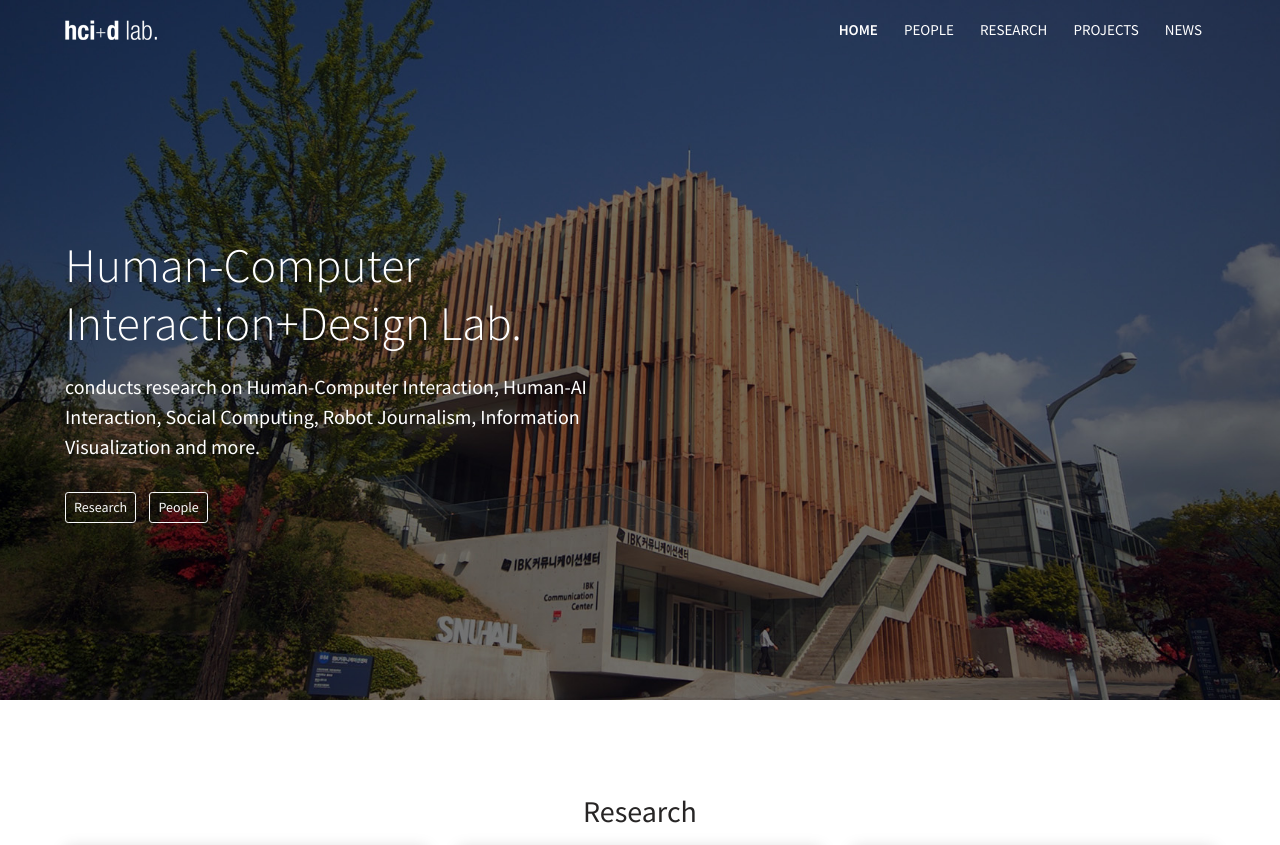
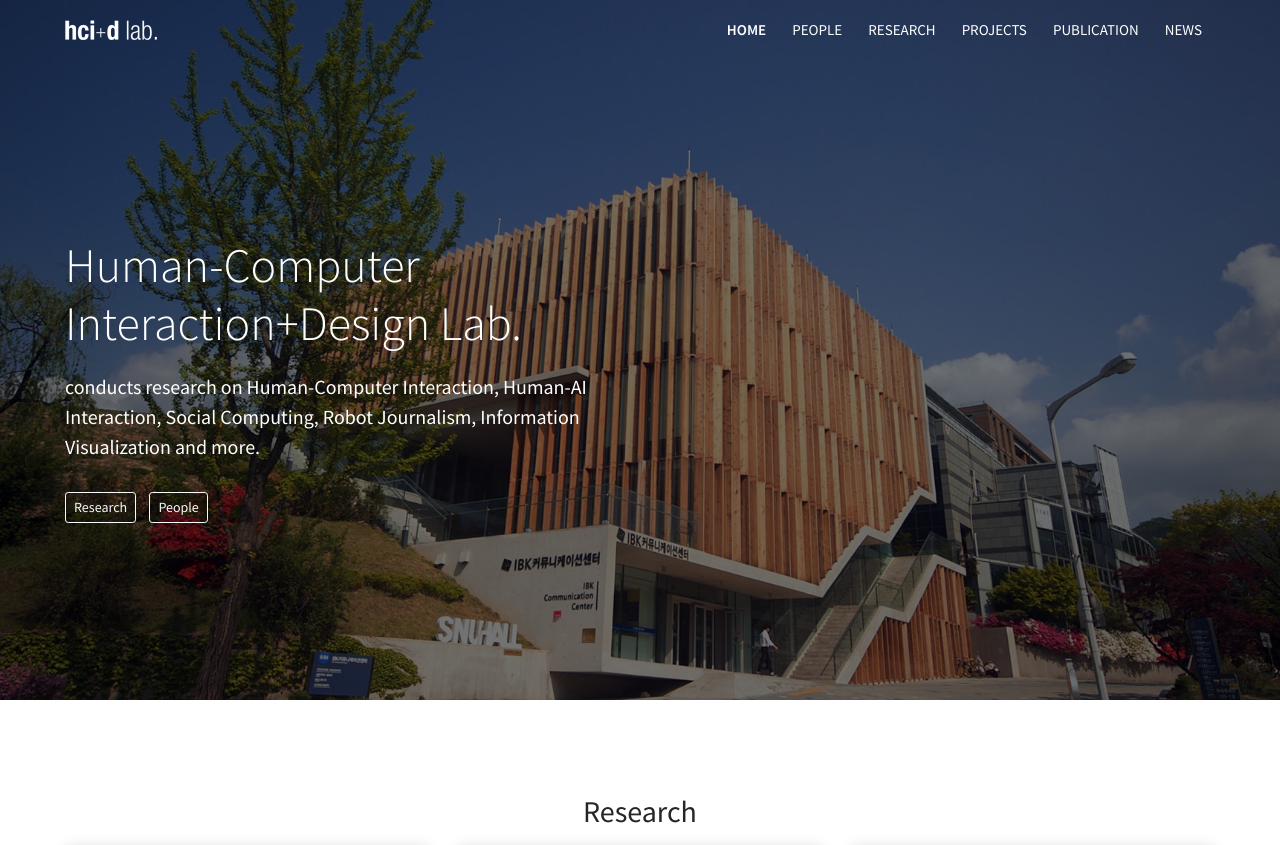
Before and after one commit to monot/hcid-home-2022, a Jekyll site: the page built from pages/home.md, in a window 1280 px wide. Shown: the top 845 px of the page. Built offline with Jekyll 4.4.1, drawn with Linux system fonts in a browser that asks for light colours; grey boxes are pictures that could not be loaded.

Commit message:
Add publication menu

```diff
--- a/_data/menu.yml
+++ b/_data/menu.yml
@@ -16,6 +16,9 @@ main:
       - name: "Branding"
         url: /services/branding/
   - name: Projects
+    url: /projects/
+    weight: 4
+  - name: Publication
     url: /projects/
     weight: 4
   - name: News
```
